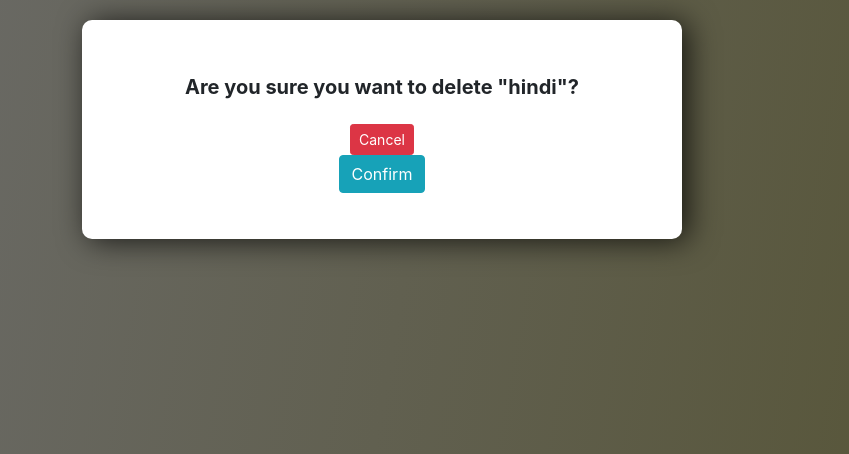
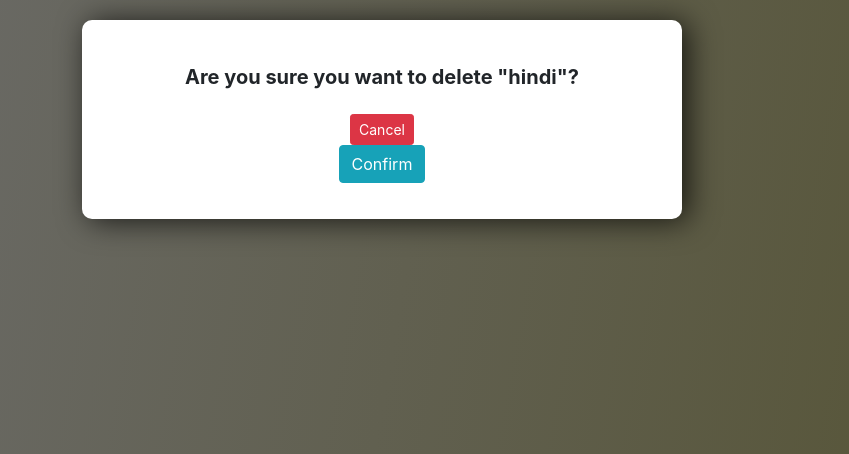
Before and after one commit to yogitavlog/code, a Django app: page /delete/8/ in a window 1280 px wide. Shown: the top 454 px of the page, without its empty margins (258-1107 px from the left). Run offline with Django 3.2, Linux system fonts and the light colour scheme; data comes from the database, SQL or seed files in the repository; some libraries are stand-ins or nearby versions.

Commit message:
Update delete.htm

```diff
--- a/template/todoapp/delete.htm
+++ b/template/todoapp/delete.htm
@@ -5,9 +5,9 @@
 
 <style>
     .container{
-        width:600;
+        width:600px;
         margin:20px auto;
-        padding:30px;
+        padding:20px;
         background-color:#fff;
         border-radius: 10px;
         box-shadow:6px 2px 30px 0px rgba(0,0,0,0.75);
```
